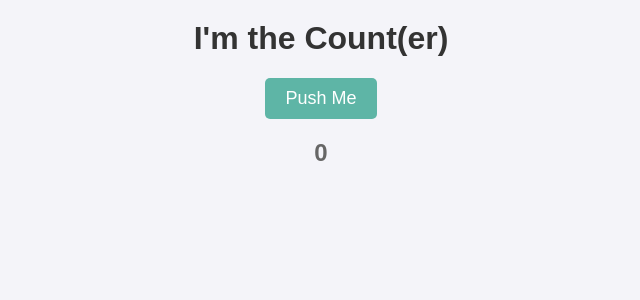
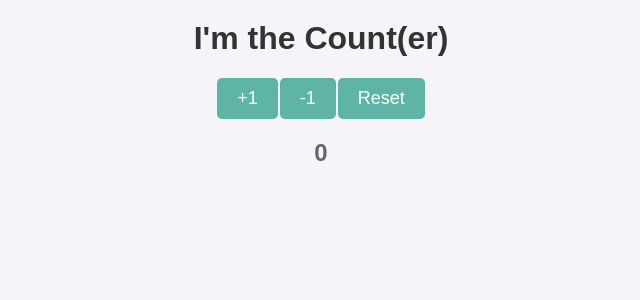
Before and after one commit to elliothill1407/Counter, a Next.js app: page / in a window 1280 px wide. Shown: the top 300 px of the page, without its empty margins (319-959 px from the left). Built offline with nearby package versions, Linux system fonts and the light colour scheme.

Commit message:
add inc/dec/reset and align vertically

```diff
--- a/src/pages/index.js
+++ b/src/pages/index.js
@@ -4,22 +4,50 @@ import styles from '../styles/Home.module.css';
 export default function Home() {
   const [count, setCount] = useState(0);
 
-  function handleClick() {
+  function incrementCounter() {
     setCount(count + 1);
   }
 
-  function CountButton() {
+  function decrementCounter() {
+    setCount(count - 1);
+  }
+
+  function resetCounter() {
+    setCount(0)
+  }
+
+  function IncreaseButton() {
     return (
-      <button className={styles.button} onClick={handleClick}>
-        Push Me
+      <button className={styles.button} onClick={incrementCounter}>
+        +1
       </button>
     );
+  }
+
+  function DecreaseButton() {
+    return (
+      <button className={styles.button} onClick={decrementCounter}>
+        -1
+      </button>
+    );
+  }
+
+  function ResetButton() {
+    return (
+      <button className={styles.button} onClick={resetCounter}>
+        Reset
+      </button>
+    )
   }
 
   return (
     <>
       <h1 className={styles.title}>I'm the Count(er)</h1>
-      <CountButton />
+      <div className={styles.buttonContainer}>
+        <IncreaseButton />
+        <DecreaseButton />
+        <ResetButton />
+      </div>
       <h2 className={styles.counter}>{count}</h2>
     </>
   );
--- a/src/styles/Home.module.css
+++ b/src/styles/Home.module.css
@@ -11,8 +11,6 @@
 }
 
 .button {
-  display: block;
-  margin: 20px auto;
   padding: 10px 20px;
   font-size: 18px;
   cursor: pointer;
@@ -21,8 +19,17 @@
   border: none;
   border-radius: 5px;
   transition: background-color 0.3s ease;
+
+  margin: 0; /* Remove margins */
 }
 
 .button:hover {
   background-color: #469890;
 }
+
+.buttonContainer {
+  display: flex;
+  gap: 2px;
+  justify-content: center;
+  align-items: center;
+}
```
